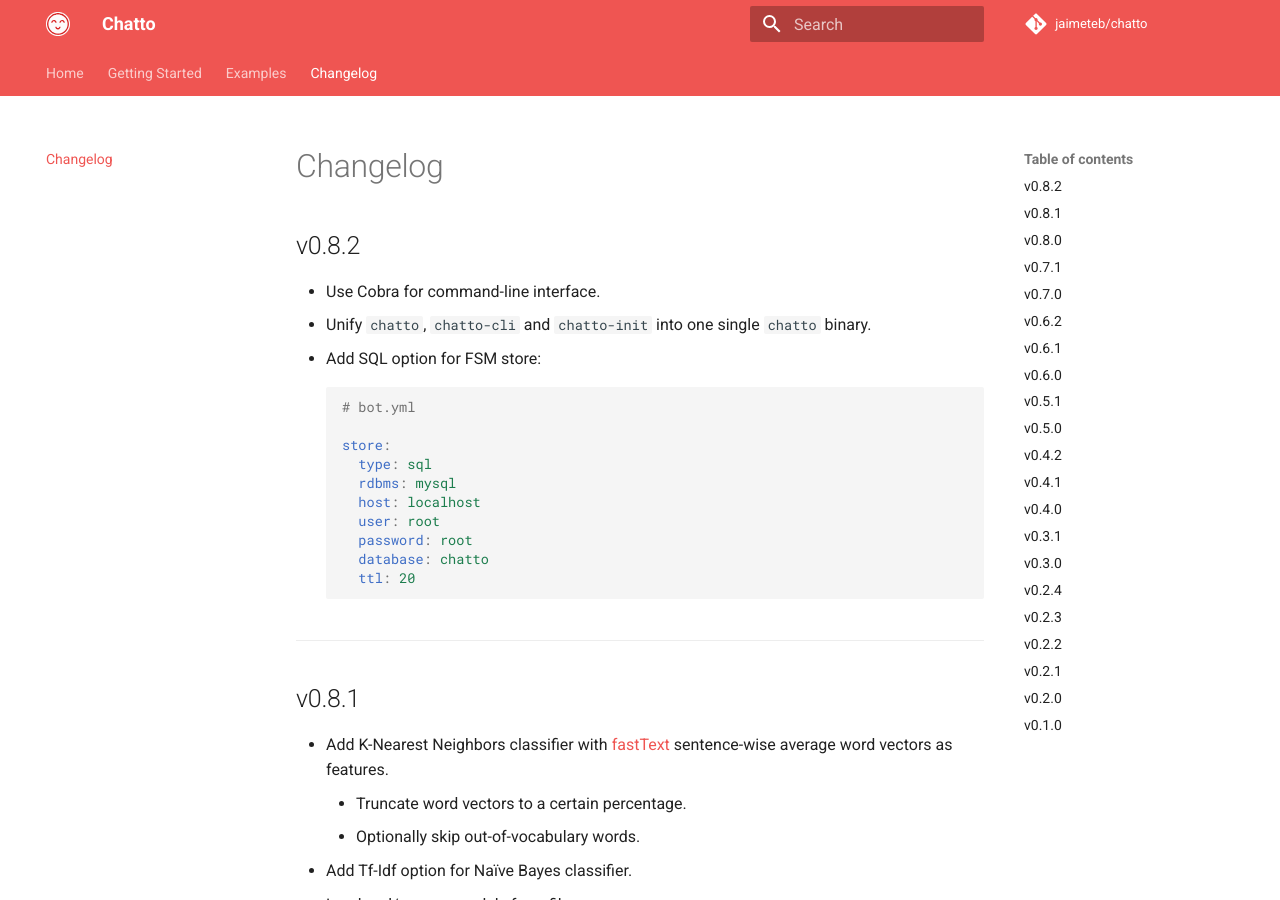
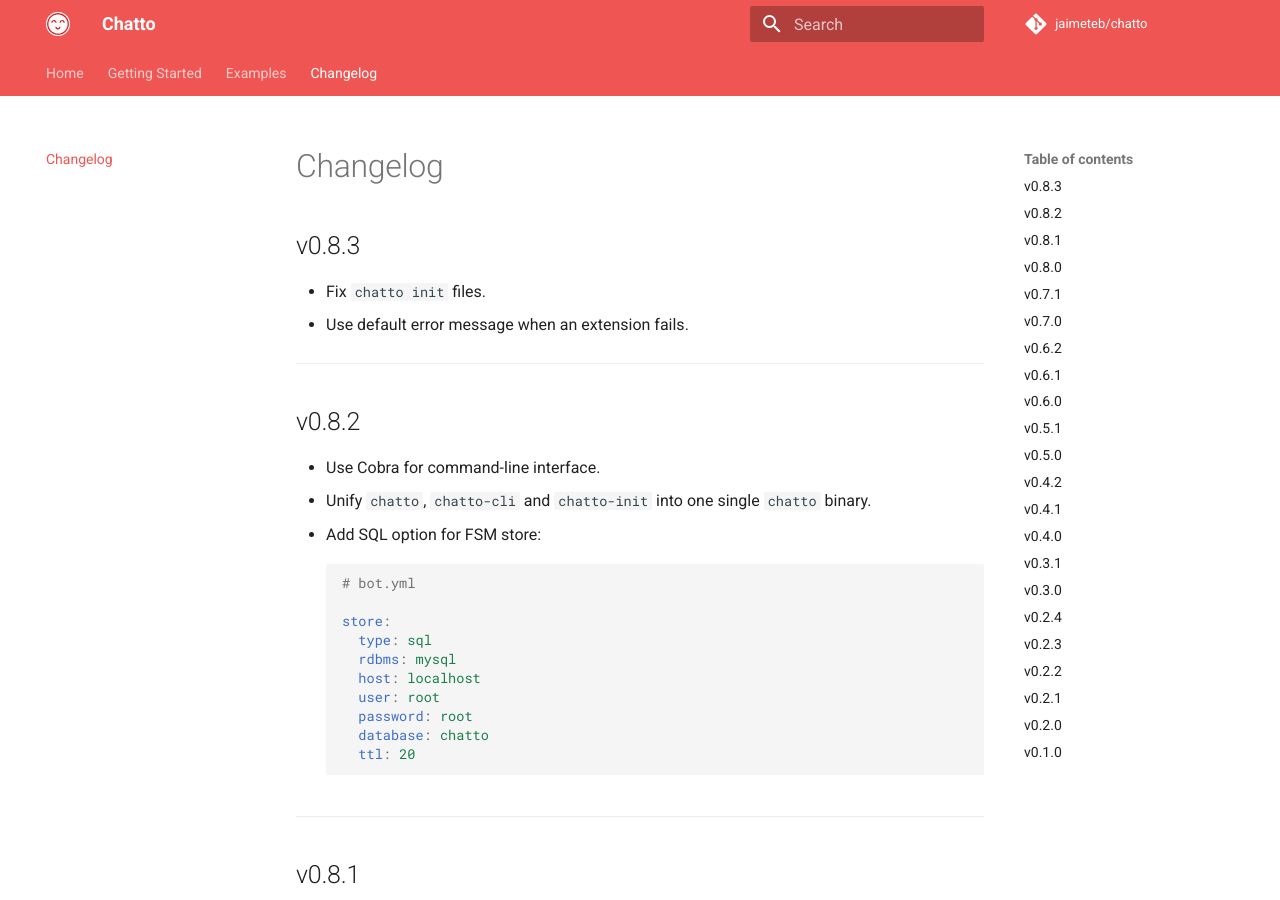
Before and after one commit to jaimeteb/chatto, an MkDocs documentation site: the page built from docs/changelog.md, in a window 1280 px wide and 900 px high. Built offline with MkDocs 1.6.1 and Material for MkDocs 9.7.7, drawn with Linux system fonts in a browser that asks for light colours; comment, search, counter and statistics services are not loaded.

Commit message:
Update changelog.md

```diff
--- a/docs/changelog.md
+++ b/docs/changelog.md
@@ -1,4 +1,11 @@
 # Changelog
+
+## v0.8.3
+
+* Fix `chatto init` files.
+* Use default error message when an extension fails.
+
+---
 
 ## v0.8.2
 
```
